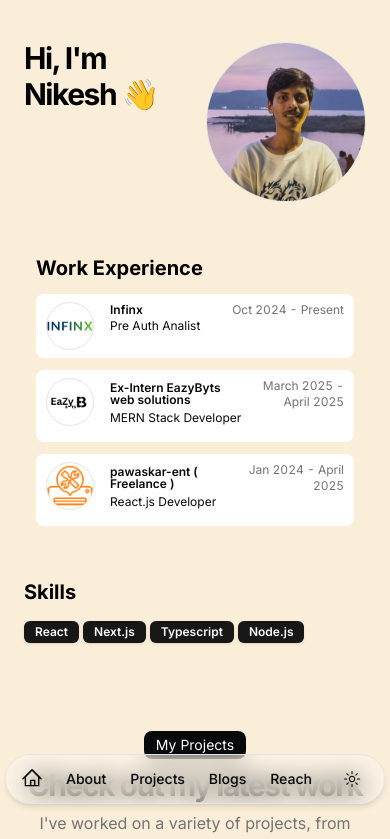
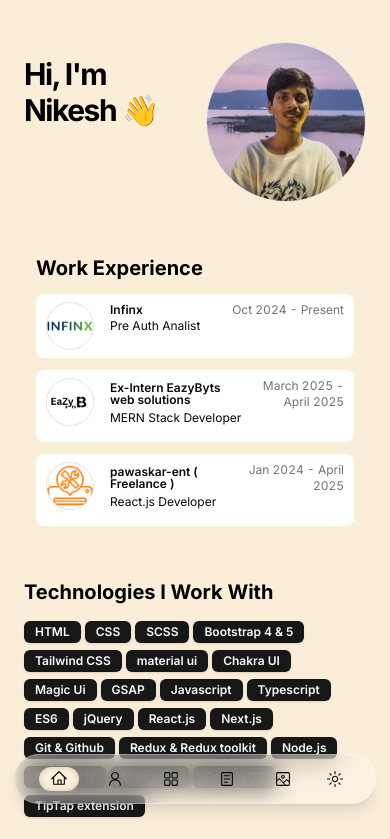
Before and after one commit to NikeshSoni/Nike-dev, a Next.js app: page / in a window 390 px wide. Shown: the top 839 px of the page. Built offline with nearby package versions, Linux system fonts and the light colour scheme.

Commit message:
Add react-spring-carousel dependency and enhance global styles with new font settings and animations. Update Navbar for improved navigation and responsiveness, and refine resume data with additional skills.

```diff
--- a/package.json
+++ b/package.json
@@ -26,6 +26,7 @@
     "react": "^18",
     "react-dom": "^18",
     "react-markdown": "^9.0.1",
+    "react-spring-carousel": "^2.0.19",
     "rehype-pretty-code": "^0.13.2",
     "rehype-stringify": "^10.0.0",
     "remark-gfm": "^4.0.1",
--- a/src/app/globals.css
+++ b/src/app/globals.css
@@ -12,13 +12,34 @@
 .dark body {
   background-color: #000 !important;
   color: #fff;
-  /* Safari support */
-  /* background-color: rgba(0, 0, 0, 0.4); */
-  /* Dark transparent overlay */
   z-index: 0;
-  /* Send it behind other content */
 }
 
+body {
+  font-family: "Open Sans", sans-serif;
+  font-optical-sizing: auto;
+  font-style: normal;
+  font-variation-settings:
+    "wdth" 100;
+}
+
+@keyframes marquee {
+  0% {
+    transform: translateX(0%);
+  }
+
+  100% {
+    transform: translateX(-100%);
+  }
+}
+
+.animate-marquee {
+  animation: marquee 2s linear infinite;
+}
+
+.animation-pause {
+  animation-play-state: paused;
+}
 
 .bg-card {
   padding: 8px 10px;
--- a/src/app/page.tsx
+++ b/src/app/page.tsx
@@ -8,6 +8,7 @@
 import { DATA } from "@/data/resume";
 import Link from "next/link";
 import Markdown from "react-markdown";
+import { Carousel } from "./skill"
 
 const BLUR_FADE_DELAY = 0.04;
 
@@ -17,7 +18,7 @@
       <section id="hero">
         <div className="mx-auto w-full max-w-3xl space-y-8">
           <div className="gap-2 flex justify-between">
-            <div className="flex-col flex flex-1 space-y-1.5">
+            <div className="flex-col flex flex-1 mt-4 space-y-1.5">
               <BlurFadeText
                 delay={BLUR_FADE_DELAY}
                 className="text-3xl font-bold tracking-tighter sm:text-5xl xl:text-6xl/none"
@@ -64,34 +65,11 @@
         </div>
       </section>
 
-      {/* <section id="education">
-        <div className="flex min-h-0 flex-col gap-y-3">
-          <BlurFade delay={BLUR_FADE_DELAY * 7}>
-            <h2 className="text-xl font-bold">Education</h2>
-          </BlurFade>
-          {DATA.education.map((education, id) => (
-            <BlurFade
-              key={education.school}
-              delay={BLUR_FADE_DELAY * 8 + id * 0.05}
-            >
-              <ResumeCard
-                key={education.school}
-                href={education.href}
-                logoUrl={education.logoUrl}
-                altText={education.school}
-                title={education.school}
-                subtitle={education.degree}
-                period={`${education.start} - ${education.end}`}
-              />
-            </BlurFade>
-          ))}
-        </div>
-      </section> */}
 
       <section id="skills">
         <div className="flex min-h-0 flex-col gap-y-3">
           <BlurFade delay={BLUR_FADE_DELAY * 9}>
-            <h2 className="text-xl font-bold">Skills</h2>
+            <h2 className="text-xl font-bold">Technologies I Work With</h2>
           </BlurFade>
           <div className="flex flex-wrap gap-1">
             {DATA.skills.map((skill, id) => (
@@ -102,6 +80,10 @@
           </div>
         </div>
       </section>
+
+      {/* <div>
+        <Carousel />
+      </div> */}
 
 
       <section id="projects">
--- /dev/null
+++ b/src/app/skill.tsx
@@ -0,0 +1,69 @@
+"use client";
+import React from "react";
+// import { useSpringCarousel } from "react-spring-carousel";
+
+
+export function Carousel() {
+  const technologies = [
+    { name: "Java", category: "Languages" },
+    { name: "JavaScript", category: "Languages" },
+    { name: "TypeScript", category: "Languages" },
+    { name: "Python", category: "Languages" },
+    { name: "Dart", category: "Languages" },
+    { name: "Express", category: "Frameworks" },
+    { name: "Prisma", category: "Tools" },
+    { name: "Firebase", category: "Services" },
+    { name: "Supabase", category: "Services" },
+    { name: "Ne", category: "Tools" },
+    { name: "Clerk", category: "Services" },
+    { name: "Jest", category: "Testing" },
+    { name: "GoLang", category: "Languages" },
+    { name: "Redis", category: "Databases" },
+    { name: "Bun", category: "Runtime" },
+  ];
+
+  const { carouselFragment } = useSpringCarousel({
+    itemsPerSlide: 5,
+    gutter: 24,
+    withLoop: true,
+    items: technologies.map((tech, index) => ({
+      id: index.toString(),
+      renderItem: (
+        <TechCard name={tech.name} category={tech.category} />
+      ),
+    })),
+  });
+
+  return (
+    <div className="w-full overflow-hidden py-8">
+      <div className="mx-auto max-w-7xl px-4">
+        <h2 className="mb-8 text-3xl font-bold text-gray-900 dark:text-white">
+          Technologies I Work With
+        </h2>
+        <div className="relative">
+          <div className="w-full">{carouselFragment}</div>
+          <div className="pointer-events-none absolute inset-y-0 left-0 w-20 bg-gradient-to-r from-white to-transparent dark:from-gray-900" />
+          <div className="pointer-events-none absolute inset-y-0 right-0 w-20 bg-gradient-to-l from-white to-transparent dark:from-gray-900" />
+        </div>
+      </div>
+    </div>
+  );
+}
+
+function TechCard({ name, category }: { name: string; category: string }) {
+  return (
+    <div className="flex h-40 flex-col items-center justify-center rounded-xl border border-gray-200 bg-white p-6 shadow-sm transition-all hover:scale-105 hover:shadow-md dark:border-gray-700 dark:bg-gray-800">
+      <div className="text-4xl font-bold text-gray-800 dark:text-white">
+        {name.split(" ")[0]}
+      </div>
+      {name.split(" ").length > 1 && (
+        <div className="text-2xl font-bold text-gray-600 dark:text-gray-300">
+          {name.split(" ")[1]}
+        </div>
+      )}
+      <div className="mt-2 text-sm font-medium text-gray-500 dark:text-gray-400">
+        {category}
+      </div>
+    </div>
+  );
+}
--- /dev/null
+++ b/src/components/magicui/marquee.tsx
@@ -0,0 +1,73 @@
+import { cn } from "@/lib/utils";
+import { ComponentPropsWithoutRef } from "react";
+
+interface MarqueeProps extends ComponentPropsWithoutRef<"div"> {
+  /**
+   * Optional CSS class name to apply custom styles
+   */
+  className?: string;
+  /**
+   * Whether to reverse the animation direction
+   * @default false
+   */
+  reverse?: boolean;
+  /**
+   * Whether to pause the animation on hover
+   * @default false
+   */
+  pauseOnHover?: boolean;
+  /**
+   * Content to be displayed in the marquee
+   */
+  children: React.ReactNode;
+  /**
+   * Whether to animate vertically instead of horizontally
+   * @default false
+   */
+  vertical?: boolean;
+  /**
+   * Number of times to repeat the content
+   * @default 4
+   */
+  repeat?: number;
+}
+
+export function Marquee({
+  className,
+  reverse = false,
+  pauseOnHover = false,
+  children,
+  vertical = false,
+  repeat = 4,
+  ...props
+}: MarqueeProps) {
+  return (
+    <div
+      {...props}
+      className={cn(
+        "group flex overflow-hidden p-2 [--duration:40s] [--gap:1rem] [gap:var(--gap)]",
+        {
+          "flex-row": !vertical,
+          "flex-col": vertical,
+        },
+        className,
+      )}
+    >
+      {Array(repeat)
+        .fill(0)
+        .map((_, i) => (
+          <div
+            key={i}
+            className={cn("flex shrink-0 justify-around [gap:var(--gap)]", {
+              "animate-marquee flex-row": !vertical,
+              "animate-marquee-vertical flex-col": vertical,
+              "group-hover:[animation-play-state:paused]": pauseOnHover,
+              "[animation-direction:reverse]": reverse,
+            })}
+          >
+            {children}
+          </div>
+        ))}
+    </div>
+  );
+}
--- a/src/components/navbar.tsx
+++ b/src/components/navbar.tsx
@@ -1,10 +1,20 @@
-"use client"
+"use client";
 import Link from "next/link";
+import { usePathname } from "next/navigation";
 import { useEffect, useState } from "react";
-import { MoonIcon, SunIcon, HomeIcon } from "@radix-ui/react-icons";
+import {
+  MoonIcon,
+  SunIcon,
+  HomeIcon,
+  PersonIcon,
+  DashboardIcon,
+  ReaderIcon,
+  ImageIcon
+} from "@radix-ui/react-icons";
 
 export default function Navbar() {
   const [isDark, setIsDark] = useState(false);
+  const pathname = usePathname();
 
   useEffect(() => {
     const storedTheme = localStorage.getItem("theme");
@@ -22,30 +32,53 @@
     document.documentElement.classList.toggle("dark", newTheme === "dark");
   };
 
+  // Active button style
+  const activeStyle =
+    "bg-[#fef1dc] shadow-[inset_0_0_6px_rgba(0,0,0,0.2)] text-black";
+
+  const navItemClasses = (path) =>
+    `flex items-center gap-2 px-3 py-1 rounded-full transition hover:bg-white/20 dark:hover:bg-white/20 ${
+      pathname === path ? activeStyle : ""
+    }`;
+
   return (
     <nav
-      className={`fixed bottom-10 sm:top-6 sm:bottom-auto left-1/2 -translate-x-1/2 px-4 py-2 rounded-full shadow-md z-50 flex items-center space-x-6
-      backdrop-blur-md bg-white/30 border border-neutral-200
-      dark:backdrop-blur-xl dark:bg-black/30 dark:border-[#b1b4b7]`}
+      className="fixed bottom-10 sm:top-6 sm:bottom-auto left-1/2 -translate-x-1/2 px-6 py-2 rounded-full shadow-lg backdrop-blur-md
+      bg-white/20 border border-white/30 dark:bg-white/10 dark:border-white/20 z-50 flex items-center space-x-4 text-sm text-black dark:text-white"
     >
+      <Link href="/" className={navItemClasses("/")}>
+        <HomeIcon className="w-4 h-4" />
+        <span className="hidden sm:inline">Home</span>
+      </Link>
 
+      <Link href="/about" className={navItemClasses("/about")}>
+        <PersonIcon className="w-4 h-4" />
+        <span className="hidden sm:inline">About</span>
+      </Link>
 
-      <Link href="/" className="hover:text-black dark:hover:text-white">
-        <HomeIcon className="w-5 h-5" />
+      <Link href="/projects" className={navItemClasses("/projects")}>
+        <DashboardIcon className="w-4 h-4" />
+        <span className="hidden sm:inline">Work</span>
       </Link>
-      <Link href="/about" className="text-sm font-medium">About</Link>
-      <Link href="/projects" className="text-sm font-medium">Projects</Link>
-      <Link href="/blogs" className="text-sm font-medium">Blogs</Link>
-      <Link href="/reach" className="text-sm font-medium">Reach</Link>
+
+      <Link href="/blogs" className={navItemClasses("/blogs")}>
+        <ReaderIcon className="w-4 h-4" />
+        <span className="hidden sm:inline">Blog</span>
+      </Link>
+
+      <Link href="/gallery" className={navItemClasses("/gallery")}>
+        <ImageIcon className="w-4 h-4" />
+        <span className="hidden sm:inline">Gallery</span>
+      </Link>
 
       <button
         onClick={toggleTheme}
-        className="ml-2 p-2 rounded-full transition-all hover:bg-neutral-200 dark:hover:bg-[#a6a9ad]"
+        className="ml-2 p-2 rounded-full hover:bg-white/20 dark:hover:bg-white/20 transition"
       >
         {isDark ? (
-          <MoonIcon className="w-4 h-4 text-white" />
+          <MoonIcon className="w-4 h-4" />
         ) : (
-          <SunIcon className="w-4 h-4 text-black" />
+          <SunIcon className="w-4 h-4" />
         )}
       </button>
     </nav>
--- a/src/data/resume.tsx
+++ b/src/data/resume.tsx
@@ -13,10 +13,28 @@
     "Hi, I'm Nikesh a dedicated MERN Stack Developer with hands-on experience in building full-stack web apps using MongoDB, Express.js, React.js, and Node.js. I enjoy creating fast, responsive, and user-friendly websites. From building APIs to designing clean interfaces, I love every part of the development process. When I'm not coding, I'm exploring new technologies, working on side projects",
   avatarUrl: "/me.png",
   skills: [
-    "React",
+    "HTML",
+    "CSS",
+    "SCSS",
+    "Bootstrap 4 & 5",
+    "Tailwind CSS",
+    "material ui",
+    "Chakra UI",
+    "Magic Ui",
+    "GSAP",
+    "Javascript",
+    "Typescript",
+    "ES6",
+    "jQuery",
+    "React.js",
     "Next.js",
-    "Typescript",
+    "Git & Github",
+    "Redux & Redux toolkit",
     "Node.js",
+    "Express.js",
+    "MongoDB",
+    "ConvexDB",
+    "TipTap extension",
   ],
   navbar: [
     { href: "/", icon: HomeIcon, label: "Home" },
```
Also changed, not shown: 1 other file (tests, documents, lock files or other folders). Lines whose indentation alone changed are shown as unchanged.
